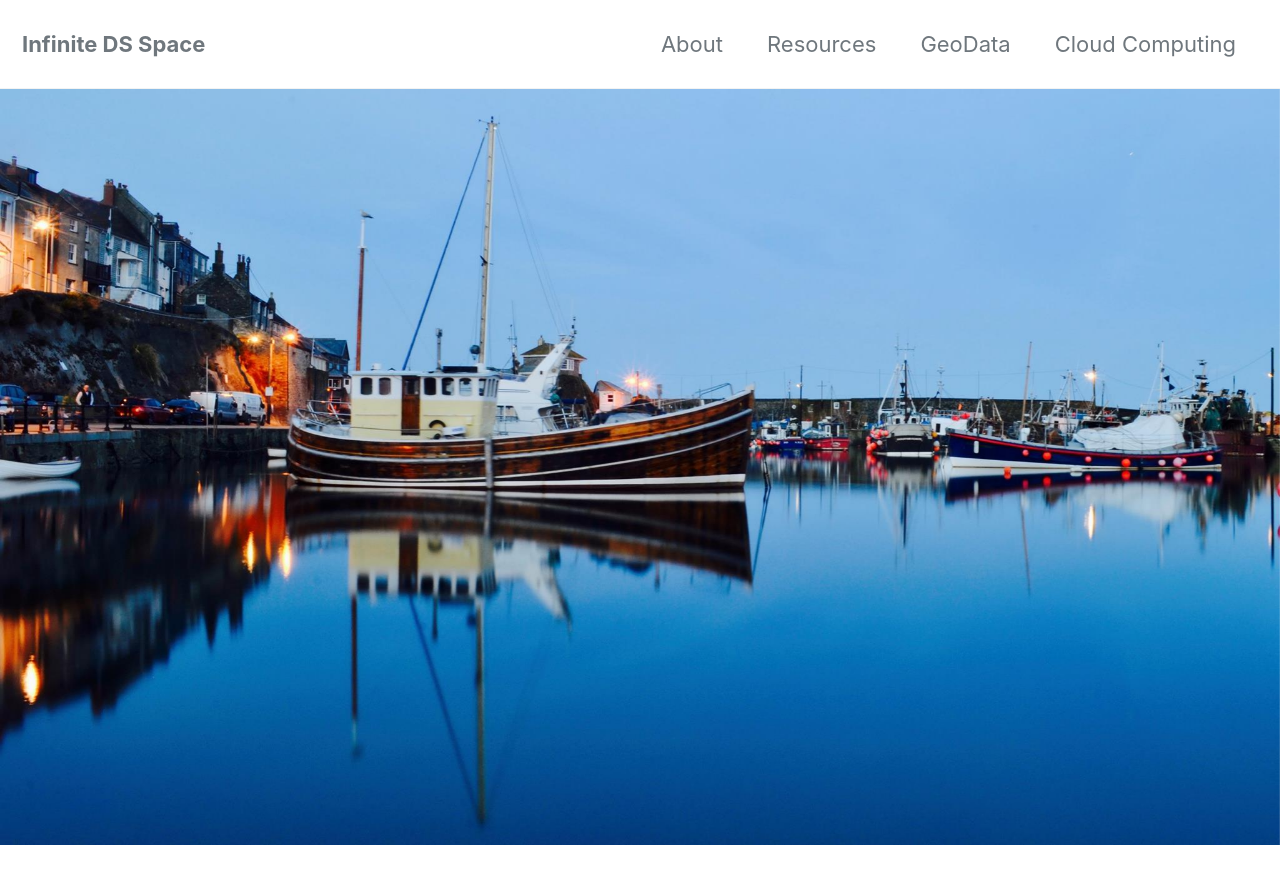
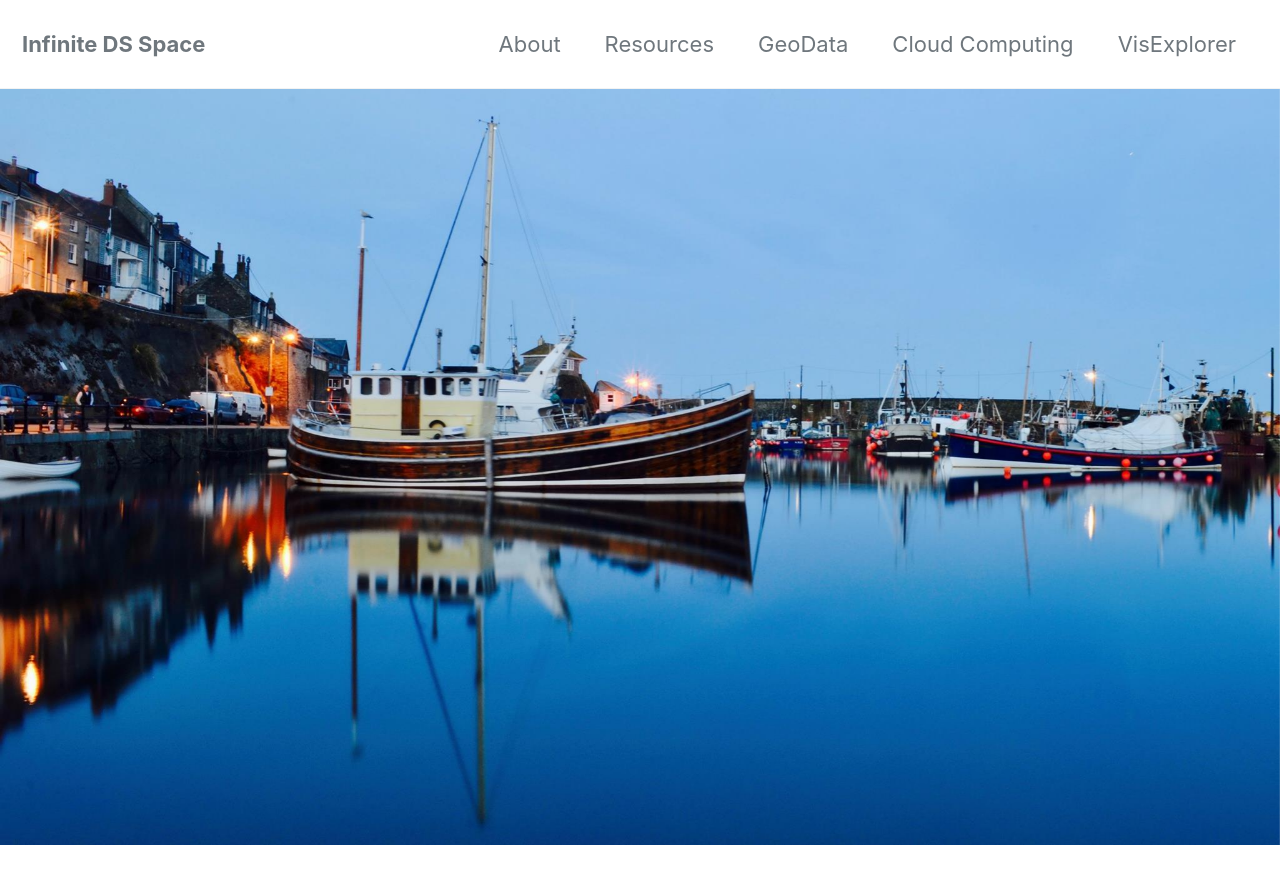
Before and after one commit to ns3115neha/ns3115neha.github.io, a Jekyll site: the page built from index.html, in a window 1280 px wide and 900 px high. Shown: the top 884 px of the window. Built offline with Jekyll 4.4.1, drawn with Linux system fonts in a browser that asks for light colours; cached includes are drawn as plain includes; nearby versions of some CDN libraries; the list of posts is cut into pages by our own code.

Commit message:
changes to data navigation folder

```diff
--- a/_data/navigation.yml
+++ b/_data/navigation.yml
@@ -8,6 +8,9 @@ main:
     url: /GeoSpatial/
   - title: "Cloud Computing"
     url: /Cloud Computing/
+  - title: "VisExplorer"
+    url: /VisExplorer/
+
   # - title: "Sample Posts"
   #   url: /year-archive/
   # - title: "Sample Collections"
--- a/_pages/VisExplorer.md
+++ b/_pages/VisExplorer.md
@@ -1,6 +1,6 @@
 ---
 layout: single
-permalink: /resources/
+permalink: /VisExplorer/
 author_profile: true
 ---
 
```
